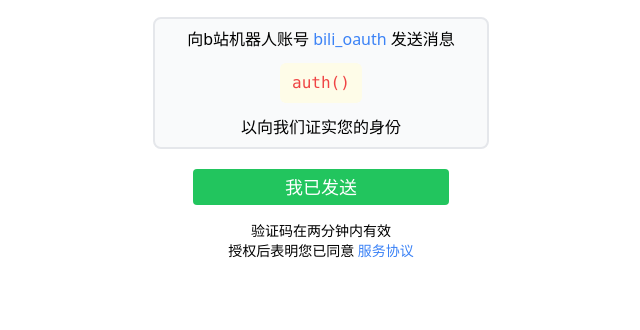
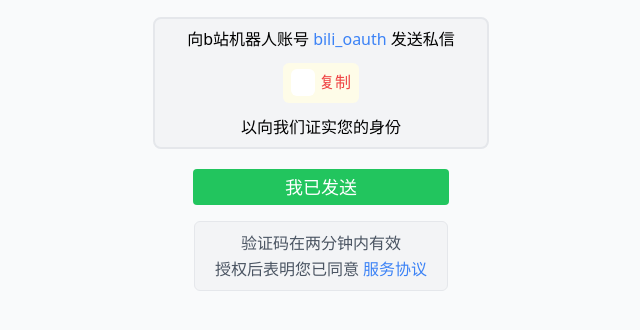
Before and after one commit to ASoulCnki/AsoulCnkiOAuthFrontend, a website built with Vite: page index.html in a window 1280 px wide. Shown: the part 136-466 px from the top of the page, without its empty margins (319-959 px from the left). Built offline with nearby package versions, Linux system fonts and the light colour scheme; some packages are replaced by stand-ins of ours; no server answers.

Commit message:
♻️ refactor: style

```diff
--- a/index.html
+++ b/index.html
@@ -21,14 +21,16 @@
           >
             bili_oauth
           </a>
-          发送消息
+          发送私信
         </span>
-        <p id="token-code">auth(<span id="token"></span>)</p>
+        <p id="token-code">
+          <span id="token"></span><span id="copy" onclick="copy()">复制</span>
+        </p>
         以向我们证实您的身份
       </div>
       <button id="submit-button" onclick="onButtonClick()">我已发送</button>
       <div class="my-4 text-sm text-center">
-        <p id="bottom_text">
+        <p id="bottom-text" class="">
           验证码在两分钟内有效<br />
           授权后表明您已同意
           <a
--- a/src/css/index.css
+++ b/src/css/index.css
@@ -1,10 +1,10 @@
 html,
 body {
-  @apply dark:(bg-dark-200 text-gray-400) ;
+  @apply bg-gray-50 dark:(bg-dark-200 text-gray-400) ;
 }
 
 #board {
-  @apply rounded-lg flex flex-col bg-gray-50 border-2
+  @apply rounded-lg flex flex-col bg-gray-100 border-2
   border-gray-200 my-5 py-2 px-8 justify-center items-center
   dark:(bg-dark-100);
 }
@@ -14,8 +14,23 @@
   text-lg py-1 px-4 transition w-64 hover:bg-green-600;
 }
 
+#token {
+  @apply bg-white rounded-md py-1 px-3 text-red-500 select-all
+    dark:(bg-gray-700 text-gray-200) ;
+}
+
 #token-code {
-  @apply rounded-md cursor-text font-mono bg-yellow-50
-  my-3 py-2 px-3 text-red-500 select-all
+  @apply rounded-md cursor-text font-mono space-x-1
+  bg-yellow-50 my-3 p-2 text-red-500
   dark:(bg-gray-600 text-gray-400) ;
 }
+
+#copy {
+  @apply cursor-pointer;
+}
+
+#bottom-text {
+  @apply border rounded-md bg-gray-100 mx-2 text-center
+    text-base leading-relaxed py-2 px-5 text-gray-600
+    dark:(bg-dark-100 text-gray-400) ;
+}
```
